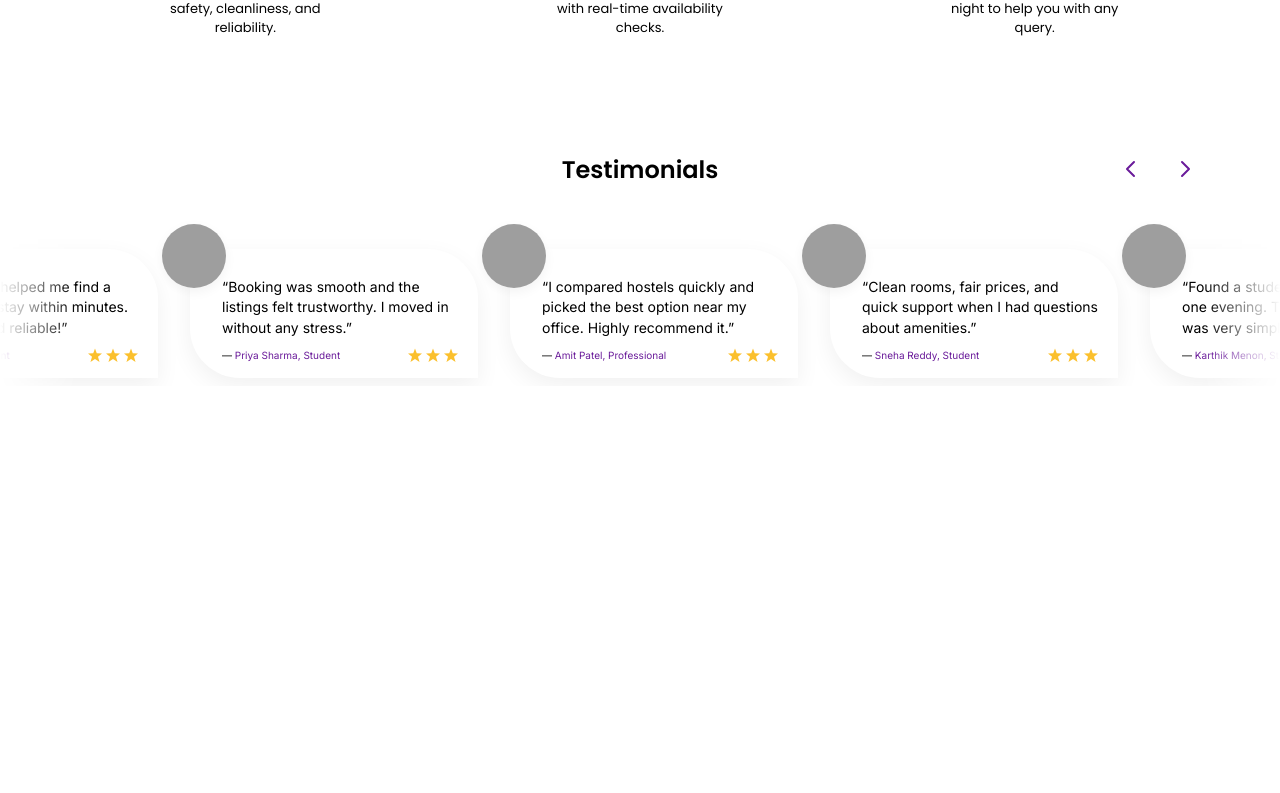
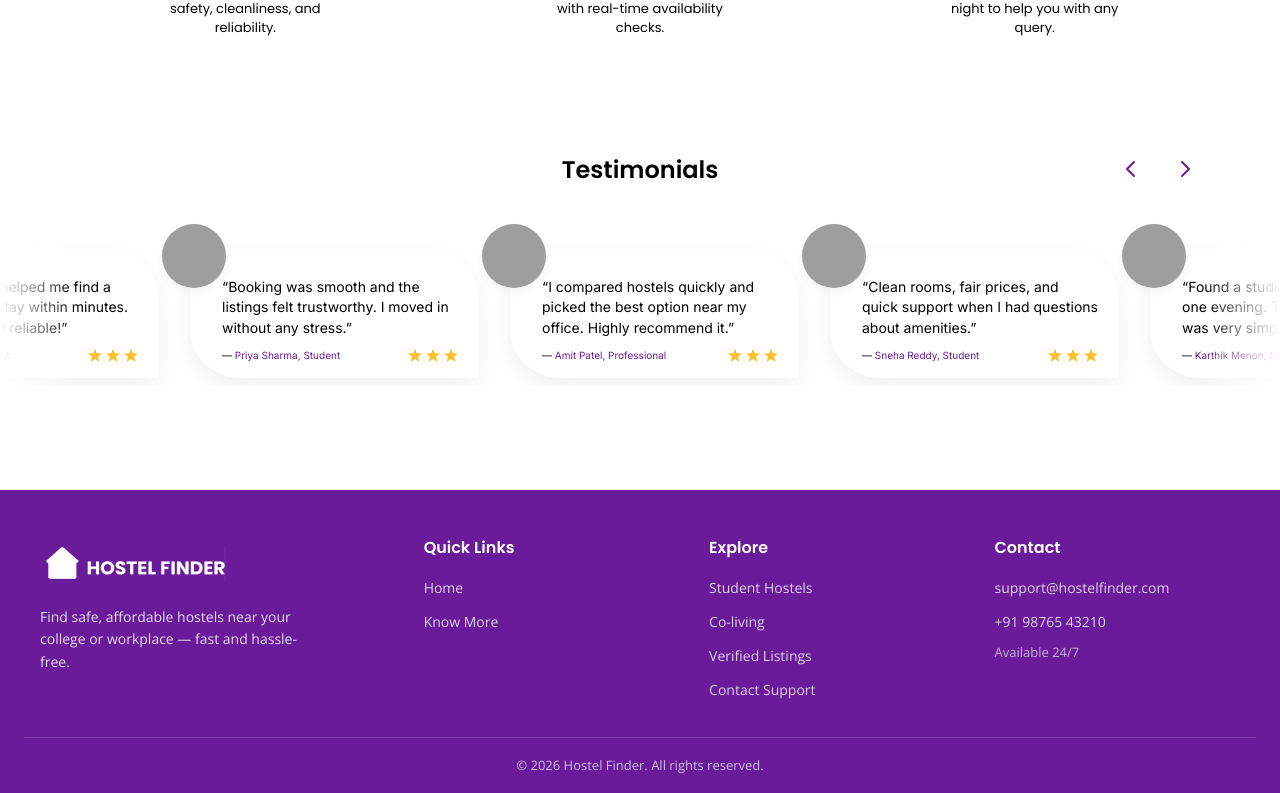
Before and after one commit to VenkyGandrothu/Hostel_FindeR_Project, a React (Vite) app in the folder hostel-finder-frontend/hostel-finder-frontend/: page / in a window 1280 px wide. Shown: the part 1463-2256 px from the top of the page. Before the commit the page ends 1953 px from the top, so only its background shows below. Built offline with nearby package versions, Linux system fonts and the light colour scheme; no server answers; grey boxes are pictures that could not be loaded.

Commit message:
footer added

```diff
--- /dev/null
+++ b/hostel-finder-frontend/hostel-finder-frontend/src/components/Footer.jsx
@@ -0,0 +1,89 @@
+import { Link } from "react-router-dom";
+import logo from "../assets/logo/logo.png";
+
+const QUICK_LINKS = [
+  { label: "Home", to: "/" },
+  { label: "Know More", to: "/know-more" },
+];
+
+const FOOTER_LINKS = [
+  { label: "Student Hostels", to: "/" },
+  { label: "Co-living", to: "/" },
+  { label: "Verified Listings", to: "/" },
+  { label: "Contact Support", to: "/" },
+];
+
+function Footer() {
+  const year = new Date().getFullYear();
+
+  return (
+    <footer className="site-footer">
+      <div className="site-footer-inner">
+        <div className="site-footer-brand">
+          <Link to="/" className="site-footer-logo-link">
+            <img
+              src={logo}
+              alt="Hostel Finder"
+              className="site-footer-logo"
+            />
+          </Link>
+          <p className="site-footer-tagline">
+            Find safe, affordable hostels near your college or workplace — fast
+            and hassle-free.
+          </p>
+        </div>
+
+        <nav className="site-footer-nav" aria-label="Quick links">
+          <h3 className="site-footer-nav-title">Quick Links</h3>
+          <ul className="site-footer-link-list">
+            {QUICK_LINKS.map((link) => (
+              <li key={link.label}>
+                <Link to={link.to} className="site-footer-link">
+                  {link.label}
+                </Link>
+              </li>
+            ))}
+          </ul>
+        </nav>
+
+        <nav className="site-footer-nav" aria-label="Explore">
+          <h3 className="site-footer-nav-title">Explore</h3>
+          <ul className="site-footer-link-list">
+            {FOOTER_LINKS.map((link) => (
+              <li key={link.label}>
+                <Link to={link.to} className="site-footer-link">
+                  {link.label}
+                </Link>
+              </li>
+            ))}
+          </ul>
+        </nav>
+
+        <div className="site-footer-contact">
+          <h3 className="site-footer-nav-title">Contact</h3>
+          <ul className="site-footer-contact-list">
+            <li>
+              <a href="mailto:support@hostelfinder.com" className="site-footer-link">
+                support@hostelfinder.com
+              </a>
+            </li>
+            <li>
+              <a href="tel:+919876543210" className="site-footer-link">
+                +91 98765 43210
+              </a>
+            </li>
+            <li className="site-footer-contact-note">Available 24/7</li>
+          </ul>
+        </div>
+      </div>
+
+      <div className="site-footer-bottom">
+        <p className="site-footer-copy">
+          &copy; {year} Hostel Finder. All rights reserved.
+        </p>
+      </div>
+    </footer>
+  );
+}
+
+export default Footer;
--- a/hostel-finder-frontend/hostel-finder-frontend/src/components/Hero.jsx
+++ b/hostel-finder-frontend/hostel-finder-frontend/src/components/Hero.jsx
@@ -1,5 +1,6 @@
 import heroImage from "../assets/hero/HeroImg.png";
 import citiesImage from "../assets/hero/citie.png";
+import arrowImage from "../assets/hero/arrow.png";
 
 function Hero() {
   return (
@@ -17,6 +18,12 @@ function Hero() {
             <p className="hero-subtitle">-find your home away from home.</p>
           </div>
           <img
+            src={arrowImage}
+            alt=""
+            className="hero-arrow"
+            aria-hidden="true"
+          />
+          <img
             src={citiesImage}
             alt="Landmarks from cities across India"
             className="hero-cities"
--- a/hostel-finder-frontend/hostel-finder-frontend/src/index.css
+++ b/hostel-finder-frontend/hostel-finder-frontend/src/index.css
@@ -138,6 +138,15 @@ html {
     max-width: 42%;
 }
 
+.hero-arrow {
+    flex-shrink: 0;
+    align-self: center;
+    width: auto;
+    max-width: 140px;
+    height: auto;
+    object-fit: contain;
+}
+
 .hero-cities {
     flex-shrink: 0;
     align-self: center;
@@ -175,6 +184,10 @@ html {
 
     .hero-text {
         max-width: 48%;
+    }
+
+    .hero-arrow {
+        max-width: 72px;
     }
 
     .hero-cities {
@@ -1243,6 +1256,139 @@ body{
 }
 
 /* =========================
+   SITE FOOTER
+========================= */
+
+.site-footer {
+    width: 100%;
+    margin-top: 24px;
+    padding: 48px 24px 0;
+    background-color: var(--primary-dark);
+    color: #ffffff;
+    box-sizing: border-box;
+}
+
+.site-footer-inner {
+    display: grid;
+    grid-template-columns: 1.4fr repeat(3, 1fr);
+    gap: 32px 40px;
+    max-width: 1200px;
+    margin: 0 auto;
+    padding-bottom: 36px;
+}
+
+.site-footer-brand {
+    display: flex;
+    flex-direction: column;
+    gap: 16px;
+}
+
+.site-footer-logo-link {
+    display: inline-block;
+    width: fit-content;
+}
+
+.site-footer-logo {
+    height: 52px;
+    width: auto;
+    object-fit: contain;
+    filter: brightness(0) invert(1);
+}
+
+.site-footer-tagline {
+    margin: 0;
+    max-width: 280px;
+    font-family: var(--font-main);
+    font-size: 14px;
+    font-weight: 400;
+    line-height: 1.6;
+    color: rgba(255, 255, 255, 0.85);
+}
+
+.site-footer-nav-title {
+    margin: 0 0 16px;
+    font-family: var(--font-display);
+    font-size: 16px;
+    font-weight: 600;
+    line-height: 1.3;
+    color: #ffffff;
+}
+
+.site-footer-link-list,
+.site-footer-contact-list {
+    margin: 0;
+    padding: 0;
+    list-style: none;
+}
+
+.site-footer-link-list li + li,
+.site-footer-contact-list li + li {
+    margin-top: 10px;
+}
+
+.site-footer-link {
+    font-family: var(--font-main);
+    font-size: 14px;
+    font-weight: 400;
+    line-height: 1.4;
+    color: rgba(255, 255, 255, 0.8);
+    text-decoration: none;
+    transition: color 0.2s ease;
+}
+
+.site-footer-link:hover,
+.site-footer-link:focus-visible {
+    color: var(--accent);
+    outline: none;
+}
+
+.site-footer-contact-note {
+    font-family: var(--font-main);
+    font-size: 13px;
+    color: rgba(255, 255, 255, 0.65);
+}
+
+.site-footer-bottom {
+    border-top: 1px solid rgba(255, 255, 255, 0.15);
+    padding: 18px 24px;
+    text-align: center;
+}
+
+.site-footer-copy {
+    margin: 0;
+    font-family: var(--font-main);
+    font-size: 13px;
+    color: rgba(255, 255, 255, 0.7);
+}
+
+@media (max-width: 900px) {
+    .site-footer-inner {
+        grid-template-columns: 1fr 1fr;
+    }
+
+    .site-footer-brand {
+        grid-column: 1 / -1;
+    }
+}
+
+@media (max-width: 600px) {
+    .site-footer {
+        padding: 36px 16px 0;
+    }
+
+    .site-footer-inner {
+        grid-template-columns: 1fr;
+        gap: 28px;
+        padding-bottom: 28px;
+    }
+
+    .site-footer-tagline {
+        max-width: 100%;
+    }
+}
+
+
+/* =========================
    COMMON REUSABLE BUTTONS
 ========================= */
 
--- a/hostel-finder-frontend/hostel-finder-frontend/src/pages/Home.jsx
+++ b/hostel-finder-frontend/hostel-finder-frontend/src/pages/Home.jsx
@@ -5,6 +5,7 @@ import Stats from "../components/Stats";
 import HostelTypes from "../components/HostelTypes";
 import Services from "../components/Services";
 import Testimonials from "../components/Testimonials";
+import Footer from "../components/Footer";
 
 function Home() {
   return (
@@ -18,6 +19,7 @@ function Home() {
         <Services />
       </div>
       <Testimonials />
+      <Footer />
     </>
   );
 }
--- a/hostel-finder-frontend/hostel-finder-frontend/src/pages/KnowMore.jsx
+++ b/hostel-finder-frontend/hostel-finder-frontend/src/pages/KnowMore.jsx
@@ -1,5 +1,6 @@
 import { Link } from "react-router-dom";
 import Navbar from "../components/Navbar";
+import Footer from "../components/Footer";
 
 function KnowMore() {
   return (
@@ -15,6 +16,7 @@ function KnowMore() {
           Back to Home
         </Link>
       </main>
+      <Footer />
     </>
   );
 }
```
Also changed, not shown: hostel-finder-frontend/hostel-finder-frontend/src/assets/hero/arrow.png (added).
